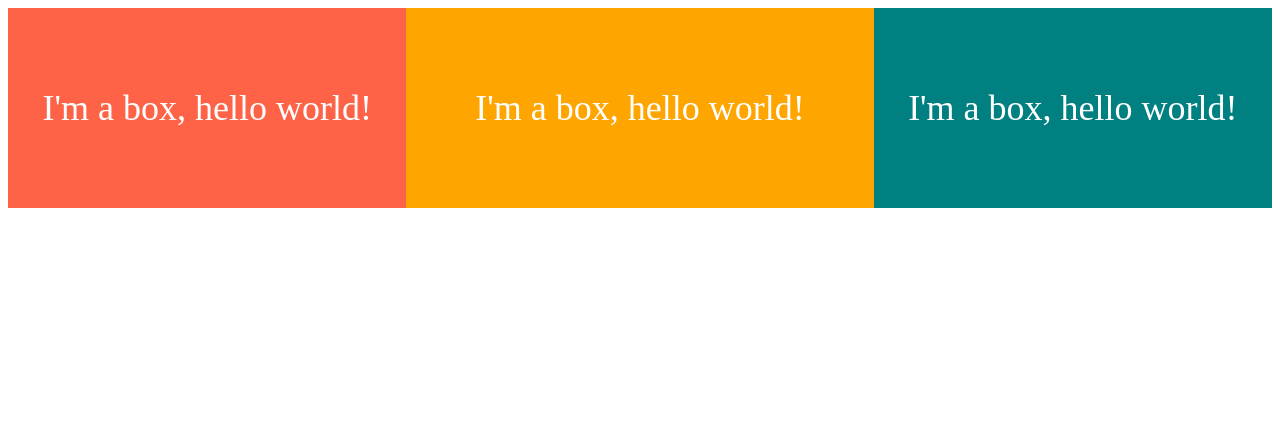
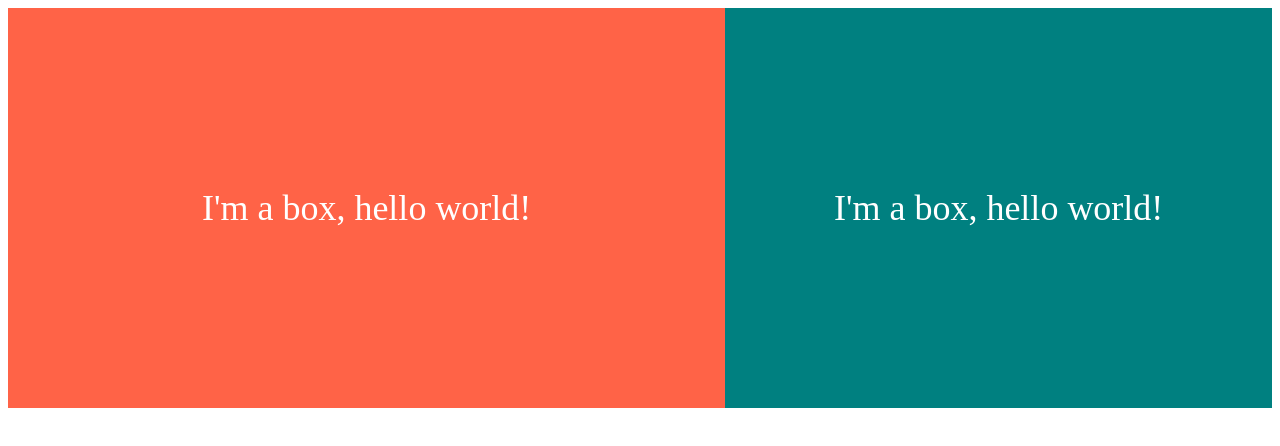
Before and after one commit to ygvbhy/cssMasterClass, a plain HTML site: page index.html in a window 1280 px wide. Drawn offline with Linux system fonts and the light colour scheme.

Commit message:
Flex Basis

```diff
--- a/index.html
+++ b/index.html
@@ -10,7 +10,6 @@
     <div class="container">
       <div class="box">I'm a box, hello world!</div>
       <div class="box">I'm a box, hello world!</div>
-      <div class="box">I'm a box, hello world!</div>
     </div>
   </body>
 </html>
--- a/style.css
+++ b/style.css
@@ -5,7 +5,7 @@
 }
 
 .box {
-  height: 200px;
+  height: 400px;
   background-color: tomato;
   font-size: 36px;
   color: white;
@@ -16,18 +16,17 @@
 
 .box:first-child {
   background-color: tomato;
-  flex-grow: 1;
-  flex-shrink: 3;
+  /* flex-grow: 1; */
+  /* flex-shrink: 0; */
+  /* flex-basis: 500px; */
+  /* 위의 3개의 값과 flex 의 3개의 값이 같음
+    너비 뿐만 아니라 주축을 기준으로 크기가 결정됨
+    column 일땐 주축이 세로 이므로 height 가 지정됨.
+  */
+  flex: 1 0 500px;
 }
 
 .box:last-child {
   background-color: teal;
   flex-grow: 1;
-  flex-shrink: 1;
 }
-
-.box:nth-child(2) {
-  background-color: orange;
-  flex-grow: 2;
-  flex-shrink: 0;
-}
```
